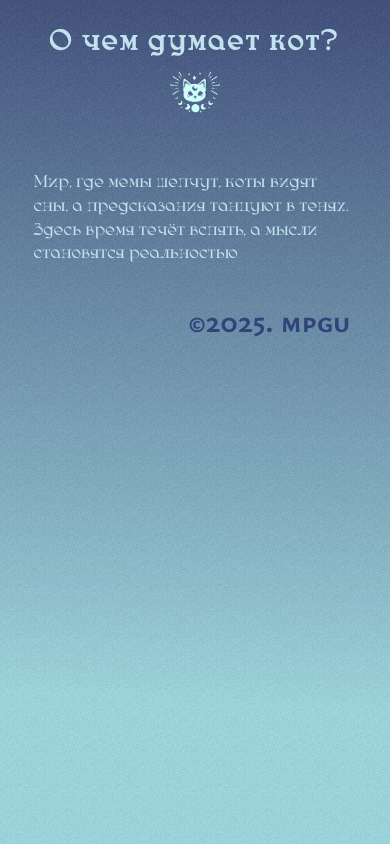
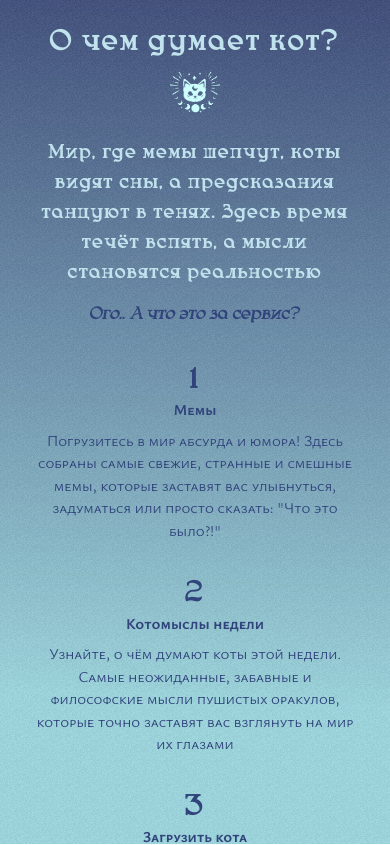
Before and after one commit to sofisofi01/cat_app_front, a Next.js app: page /about in a window 390 px wide. Shown: the top 845 px of the page. Built offline with nearby package versions, Linux system fonts and the light colour scheme.

Commit message:
add mobile about page

```diff
--- a/src/containers/Page/Page.module.scss
+++ b/src/containers/Page/Page.module.scss
@@ -13,4 +13,5 @@
   flex: 1;
   border-radius: 12px;
   padding: 2rem;
+  padding-top: 0;
 }
--- a/src/landings/about/about.module.scss
+++ b/src/landings/about/about.module.scss
@@ -0,0 +1,49 @@
+@import '../../styles/mixins/breakpoints.scss';
+@import '../../styles/variables/fonts.scss';
+@import '../../styles/variables/colors.scss';
+
+.wrapper {
+    display: flex;
+    flex-direction: column;
+    align-items: center;
+    text-align: center;
+}
+
+.title {
+    font-size: $font-size-large;
+    font-family: $font-family;
+    line-height: 150%;
+    font-weight: bold;
+    margin-bottom: 15px;
+}
+
+.caption {
+    font-family: $font-family;
+    line-height: 150%;
+    font-weight: bold;
+    font-style: italic;
+    color: $color-blue;
+}
+
+.itemsWrapper {
+    margin-top: 40px;
+    display: flex;
+    flex-direction: column;
+    gap: 40px;
+    font-family: $font-family-secondary;
+    color: $color-blue;
+    line-height: 150%;
+    font-size: $font-size-small;
+}
+
+.itemNum {
+    font-family: $font-family;
+    font-size: 30px;
+    font-weight: bold;
+    margin-bottom: 8px;
+}
+
+.itemTitle {
+    font-weight: bold;
+    margin-bottom: 8px;
+}
--- a/src/landings/about/index.tsx
+++ b/src/landings/about/index.tsx
@@ -6,6 +6,16 @@ export function AboutPage({title, caption, items, image}: AboutPageProps) {
     return (
     <div className={styles.wrapper}>
         <h1 className={styles.title}>{title}</h1>
+        <h2 className={styles.caption}>{caption}</h2>
+        <div className={styles.itemsWrapper}>
+            {items && items.map((item)=>(
+                <div className={styles.item} key={item.id}>
+                    <p className={styles.itemNum}>{item.id}</p>
+                    <h3 className={styles.itemTitle}>{item.title}</h3>
+                    <p className={styles.itemText}>{item.text}</p>
+                </div>
+                ))}
+        </div>
     </div>
     );
 }
```
